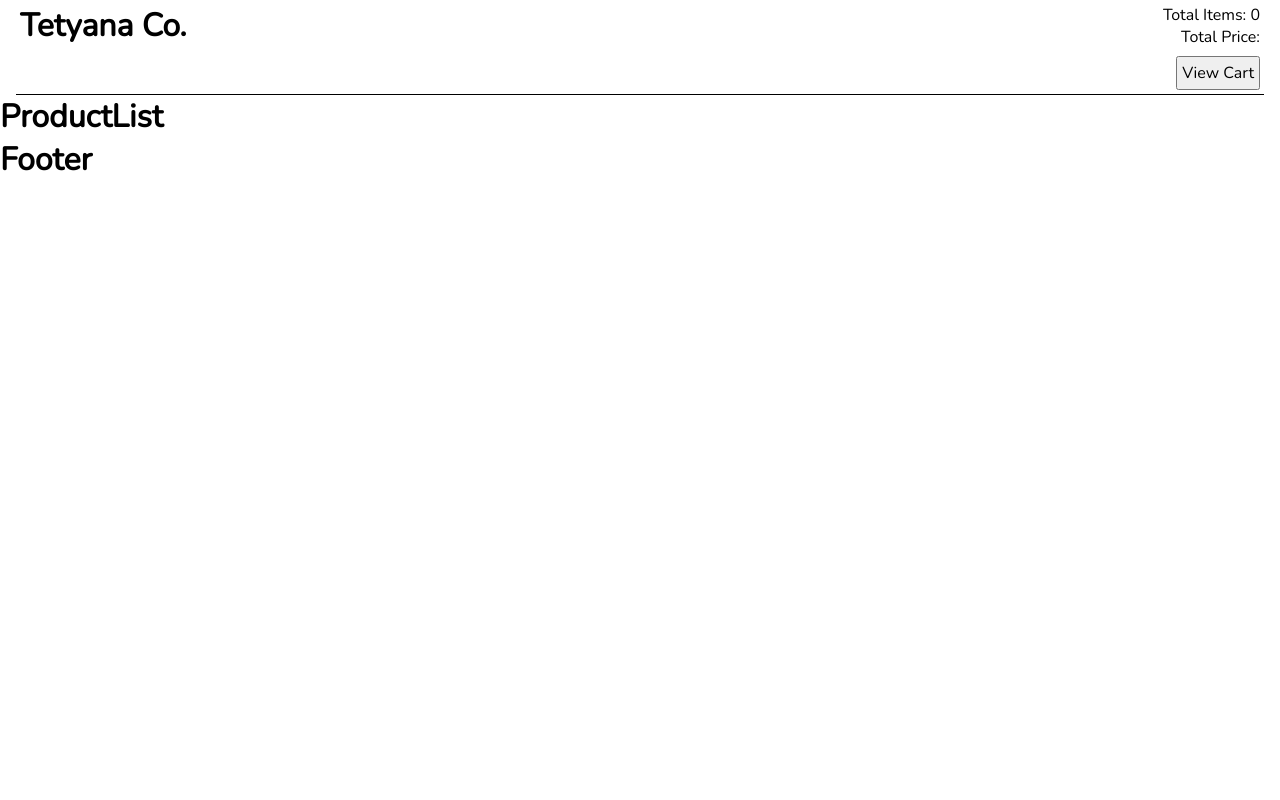
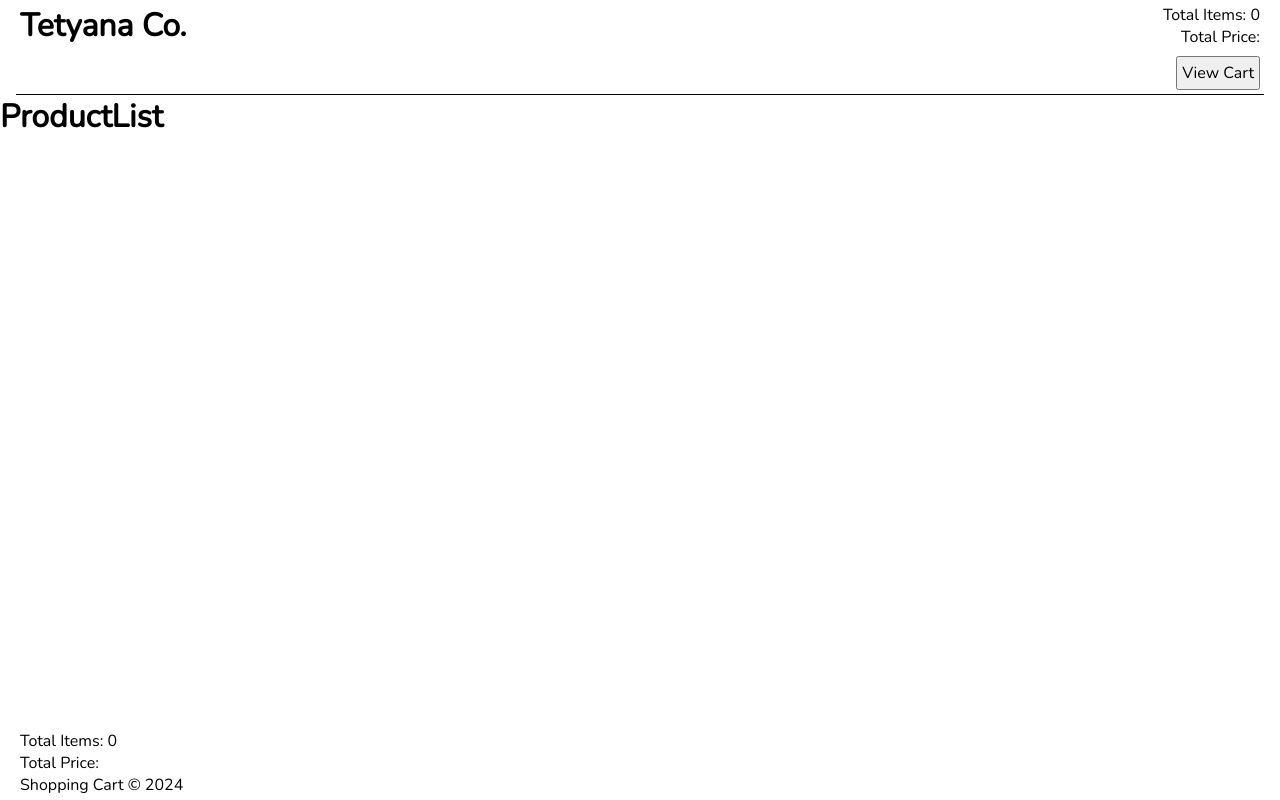
Before and after one commit to tetyanago2023/typescript-react-vite-shopping-cart, a React (Vite) app: page / in a window 1280 px wide. Built offline with nearby package versions, Linux system fonts and the light colour scheme.

Commit message:
Footer was completed

```diff
--- a/src/components/Footer.tsx
+++ b/src/components/Footer.tsx
@@ -1,9 +1,30 @@
-const Footer = () => {
-    return (
-        <header>
-            <h1>Footer</h1>
-        </header>
-    );
+import useCart from "../hooks/useCart.tsx"
+
+type PropsType = {
+    viewCart: boolean,
+}
+const Footer = ({ viewCart}: PropsType) => {
+    const { totalItems, totalPrice } = useCart()
+
+    const year: number = new Date().getFullYear()
+
+    const pageContent = viewCart
+        ? <p>Shopping Cart &copy: {year}</p>
+        : (
+            <>
+                <p>Total Items: {totalItems}</p>
+                <p>Total Price: {totalPrice}</p>
+                <p>Shopping Cart &copy; {year}</p>
+            </>
+        )
+    const content = (
+        <footer className="footer">
+            {pageContent}
+        </footer>
+    )
+
+
+    return content
 }
 
-export default Footer;
+export default Footer
```
